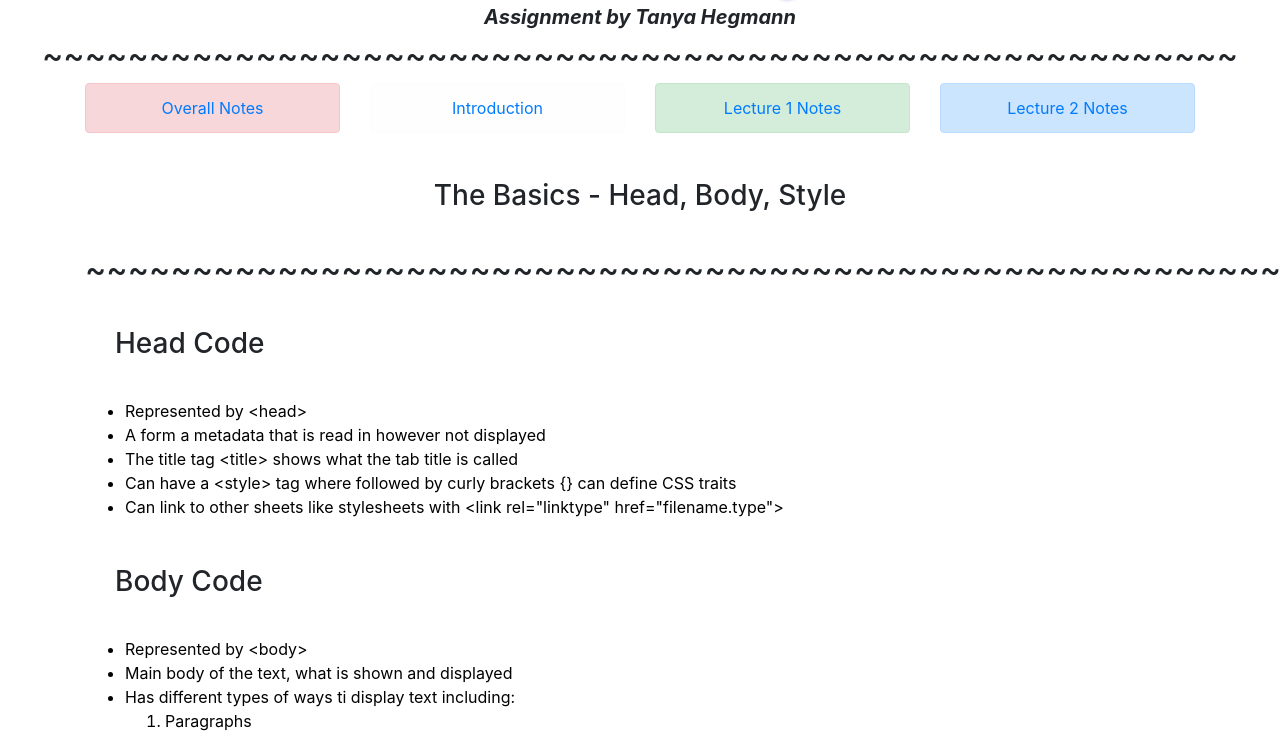
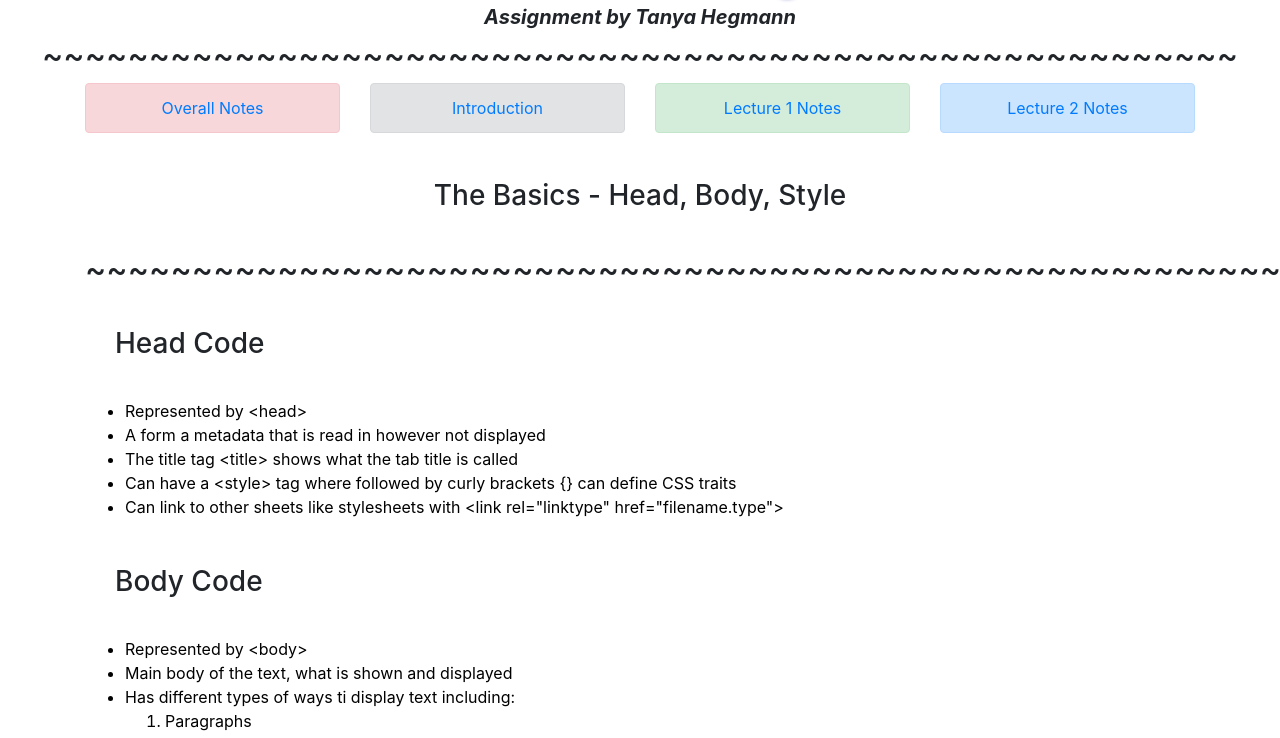
Before and after one commit to HegmannT/Project0, a plain HTML site: page Notes2.html in a window 1280 px wide. Shown: the part 51-789 px from the top of the page. Drawn offline with nearby package versions, Linux system fonts and the light colour scheme.

Commit message:
Update Notes2.html

```diff
--- a/Notes2.html
+++ b/Notes2.html
@@ -23,7 +23,7 @@
                 </div>
             </div>
             <div class="col-3">
-                <div class="alert alert-light" role="alert">
+                <div class="alert alert-secondary" role="alert">
                       <a href="index.html">Introduction</a>
                 </div>
             </div>
```
